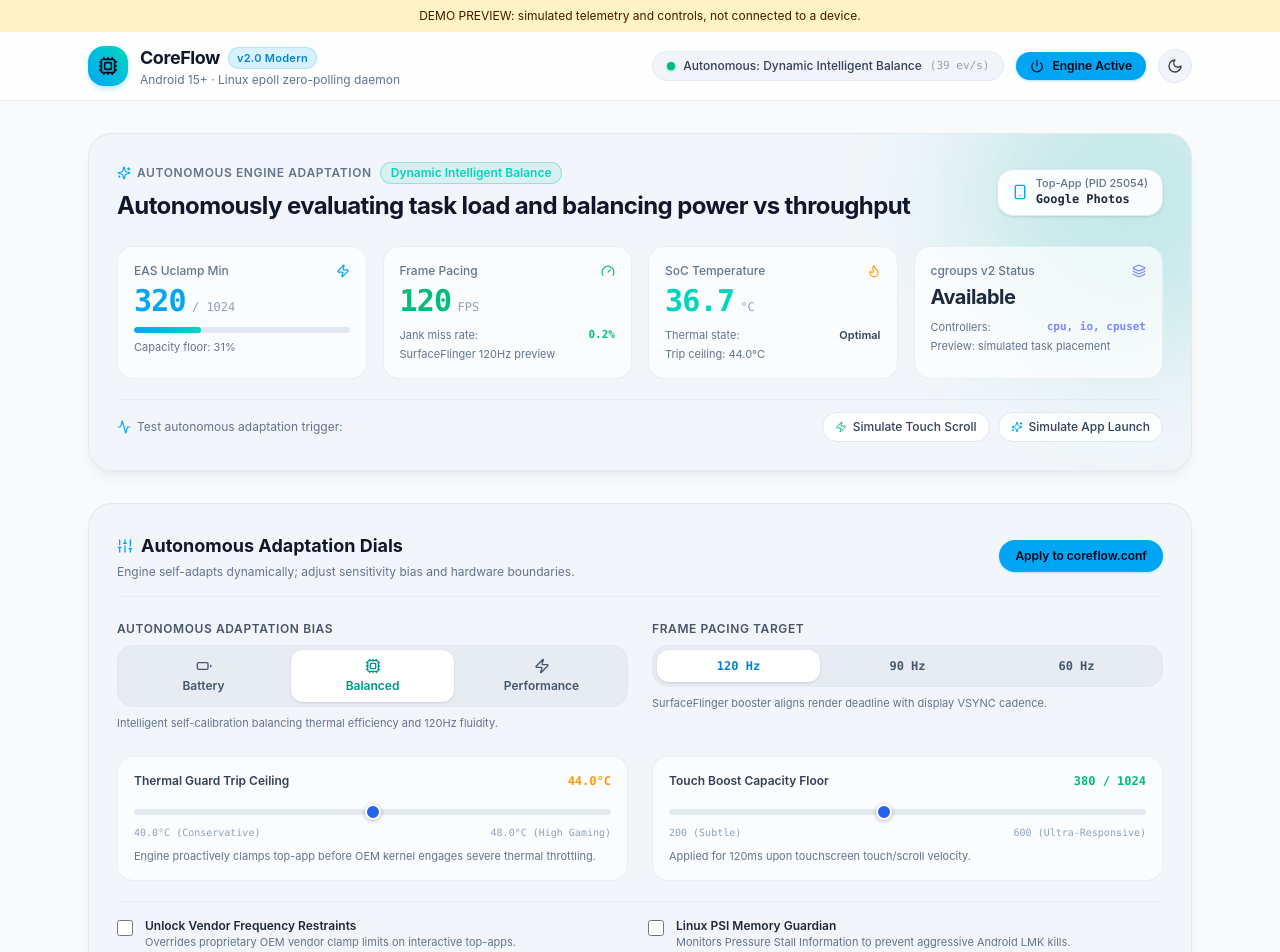
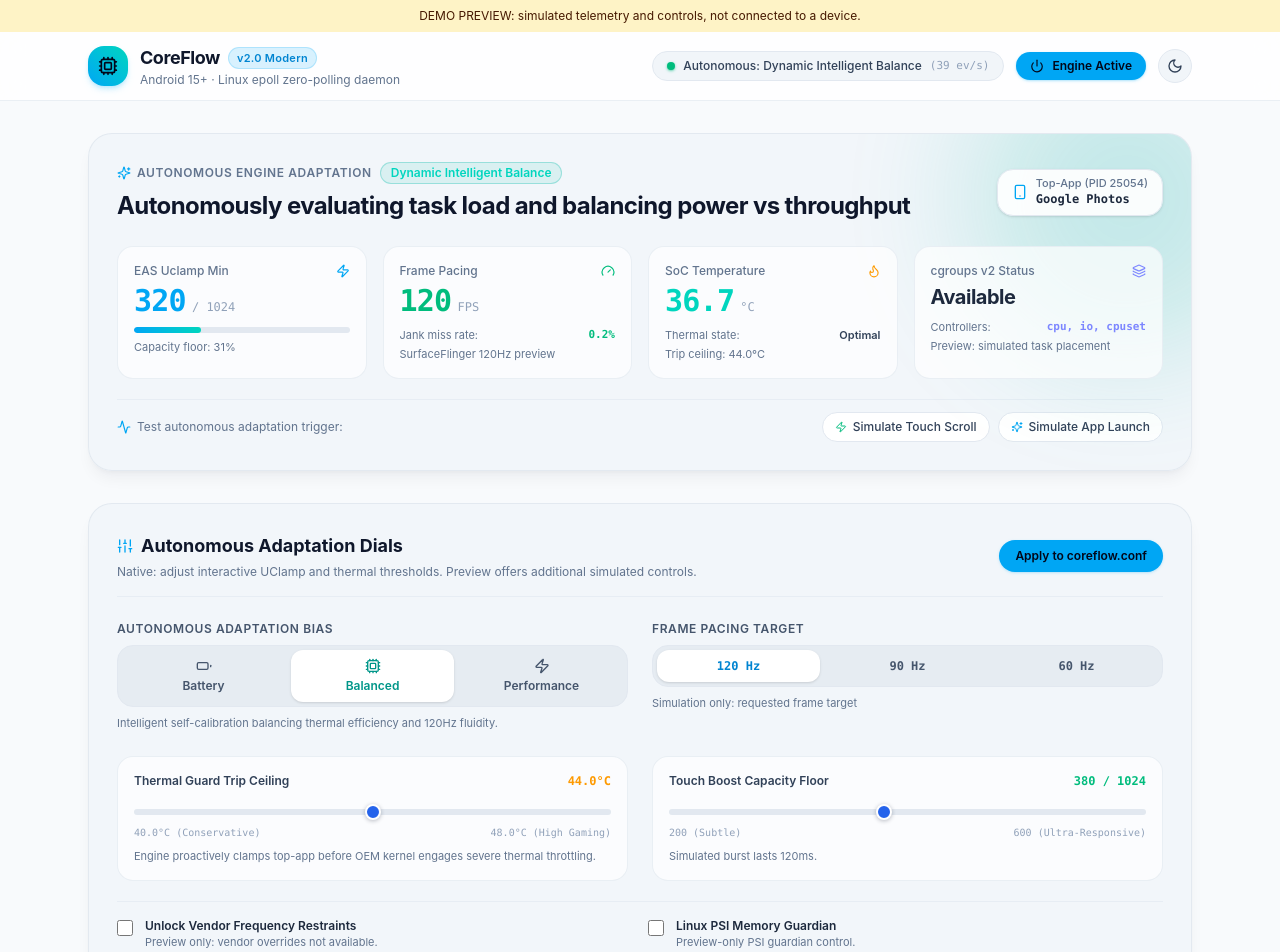
Before and after one commit to mystivara-creator/CoreFlow-Engine, a React (Vite) app: page / in a window 1280 px wide. Shown: the top 952 px of the page. Built offline with nearby package versions, Linux system fonts and the light colour scheme.

Commit message:
fix: show only supported native capabilities while preserving modern UI

```diff
--- a/webui/components/AutonomousTuningCard.tsx
+++ b/webui/components/AutonomousTuningCard.tsx
@@ -4,6 +4,7 @@ import { AutonomousConfig } from '../engine/autonomousEngine';
 
 interface AutonomousTuningCardProps {
   config: AutonomousConfig;
+  nativeMode?: boolean;
   onChangeConfig: (newConfig: AutonomousConfig) => void;
   onSaveConfig: () => void;
   isSaving: boolean;
@@ -12,6 +13,7 @@ interface AutonomousTuningCardProps {
 
 export const AutonomousTuningCard: React.FC<AutonomousTuningCardProps> = ({
   config,
+  nativeMode = false,
   onChangeConfig,
   onSaveConfig,
   isSaving,
@@ -32,7 +34,7 @@ export const AutonomousTuningCard: React.FC<AutonomousTuningCardProps> = ({
             </h3>
           </div>
           <p className="text-xs text-slate-500 dark:text-slate-400">
-            Engine self-adapts dynamically; adjust sensitivity bias and hardware boundaries.
+            Native: adjust interactive UClamp and thermal thresholds. Preview offers additional simulated controls.
           </p>
         </div>
 
@@ -117,6 +119,7 @@ export const AutonomousTuningCard: React.FC<AutonomousTuningCardProps> = ({
                 key={hz}
                 type="button"
                 onClick={() => update('targetFps', hz)}
+                disabled={nativeMode}
                 className={`py-2 px-2 rounded-xl text-xs font-mono font-bold transition-all ${
                   config.targetFps === hz
                     ? 'bg-white dark:bg-slate-800 text-sky-600 dark:text-sky-400 shadow-sm'
@@ -128,7 +131,7 @@ export const AutonomousTuningCard: React.FC<AutonomousTuningCardProps> = ({
             ))}
           </div>
           <p className="text-[11px] text-slate-500 dark:text-slate-400 mt-2">
-            SurfaceFlinger booster aligns render deadline with display VSYNC cadence.
+            {nativeMode ? 'Unavailable: native frame pacing integration not implemented' : 'Simulation only: requested frame target'}
           </p>
         </div>
 
@@ -167,7 +170,7 @@ export const AutonomousTuningCard: React.FC<AutonomousTuningCardProps> = ({
         <div className="rounded-2xl bg-white/70 dark:bg-slate-900/60 border border-slate-200/70 dark:border-slate-800/80 p-4">
           <div className="flex items-center justify-between text-xs mb-2">
             <span className="font-semibold text-slate-700 dark:text-slate-300">
-              Touch Boost Capacity Floor
+              {nativeMode ? 'Interactive UClamp Floor' : 'Touch Boost Capacity Floor'}
             </span>
             <span className="font-mono font-bold text-emerald-500 tabular-nums">
               {config.touchBoostMin} / 1024
@@ -190,7 +193,7 @@ export const AutonomousTuningCard: React.FC<AutonomousTuningCardProps> = ({
             <span>600 (Ultra-Responsive)</span>
           </div>
           <p className="text-[11px] text-slate-500 dark:text-slate-400 mt-2">
-            Applied for {config.burstDurationMs}ms upon touchscreen touch/scroll velocity.
+            {nativeMode ? 'Sets persistent interactive CPU capacity floor, applied after daemon restart.' : `Simulated burst lasts ${config.burstDurationMs}ms.`}
           </p>
         </div>
       </div>
@@ -201,6 +204,7 @@ export const AutonomousTuningCard: React.FC<AutonomousTuningCardProps> = ({
           <input
             type="checkbox"
             checked={config.unlockVendorClamping}
+            disabled={nativeMode}
             onChange={(e) => update('unlockVendorClamping', e.target.checked)}
             className="mt-0.5 w-4 h-4 rounded text-sky-500 focus:ring-sky-500 accent-sky-500"
           />
@@ -209,7 +213,7 @@ export const AutonomousTuningCard: React.FC<AutonomousTuningCardProps> = ({
               Unlock Vendor Frequency Restraints
             </div>
             <div className="text-[11px] text-slate-500 dark:text-slate-400">
-              Overrides proprietary OEM vendor clamp limits on interactive top-apps.
+              {nativeMode ? 'Unavailable: vendor restrictions are left untouched for device safety.' : 'Preview only: vendor overrides not available.'}
             </div>
           </div>
         </label>
@@ -218,6 +222,7 @@ export const AutonomousTuningCard: React.FC<AutonomousTuningCardProps> = ({
           <input
             type="checkbox"
             checked={config.proactiveMemoryGuardian}
+            disabled={nativeMode}
             onChange={(e) => update('proactiveMemoryGuardian', e.target.checked)}
             className="mt-0.5 w-4 h-4 rounded text-sky-500 focus:ring-sky-500 accent-sky-500"
           />
@@ -226,7 +231,7 @@ export const AutonomousTuningCard: React.FC<AutonomousTuningCardProps> = ({
               Linux PSI Memory Guardian
             </div>
             <div className="text-[11px] text-slate-500 dark:text-slate-400">
-              Monitors Pressure Stall Information to prevent aggressive Android LMK kills.
+              {nativeMode ? 'Unavailable: PSI actions are not yet enabled in native daemon.' : 'Preview-only PSI guardian control.'}
             </div>
           </div>
         </label>
```
